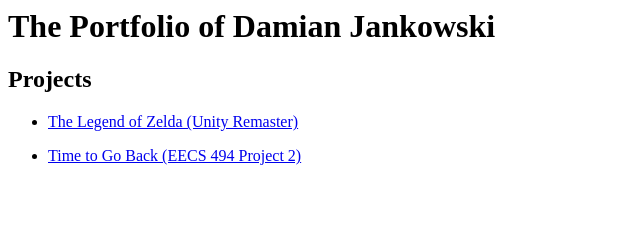
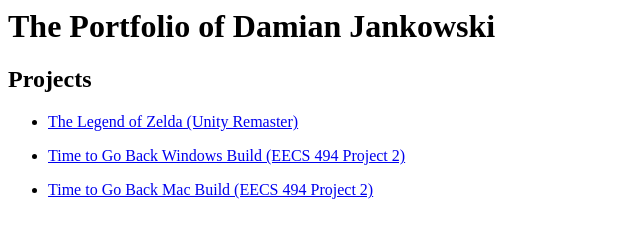
Before and after one commit to damianjj1/damianjj1.github.io, a plain HTML site: page index.html in a window 1280 px wide. Shown: the whole page, without its empty margins (0-640 px from the left). Drawn offline with Linux system fonts and the light colour scheme.

Commit message:
Update index.html

```diff
--- a/index.html
+++ b/index.html
@@ -9,7 +9,10 @@
 <li><a href="/zelda_web_build/">The Legend of Zelda (Unity Remaster)</a></li>
 </ul>
   <ul>
-<li><a href="/Time_To_Go_Back_exe.zip">Time to Go Back (EECS 494 Project 2)</a></li>
+<li><a href="/Time_To_Go_Back_exe.zip">Time to Go Back Windows Build (EECS 494 Project 2)</a></li>
+</ul>
+ <ul>
+<li><a href="/Time_To_Go_Back_mac.zip">Time to Go Back Mac Build (EECS 494 Project 2)</a></li>
 </ul>
 
 </html>
```
